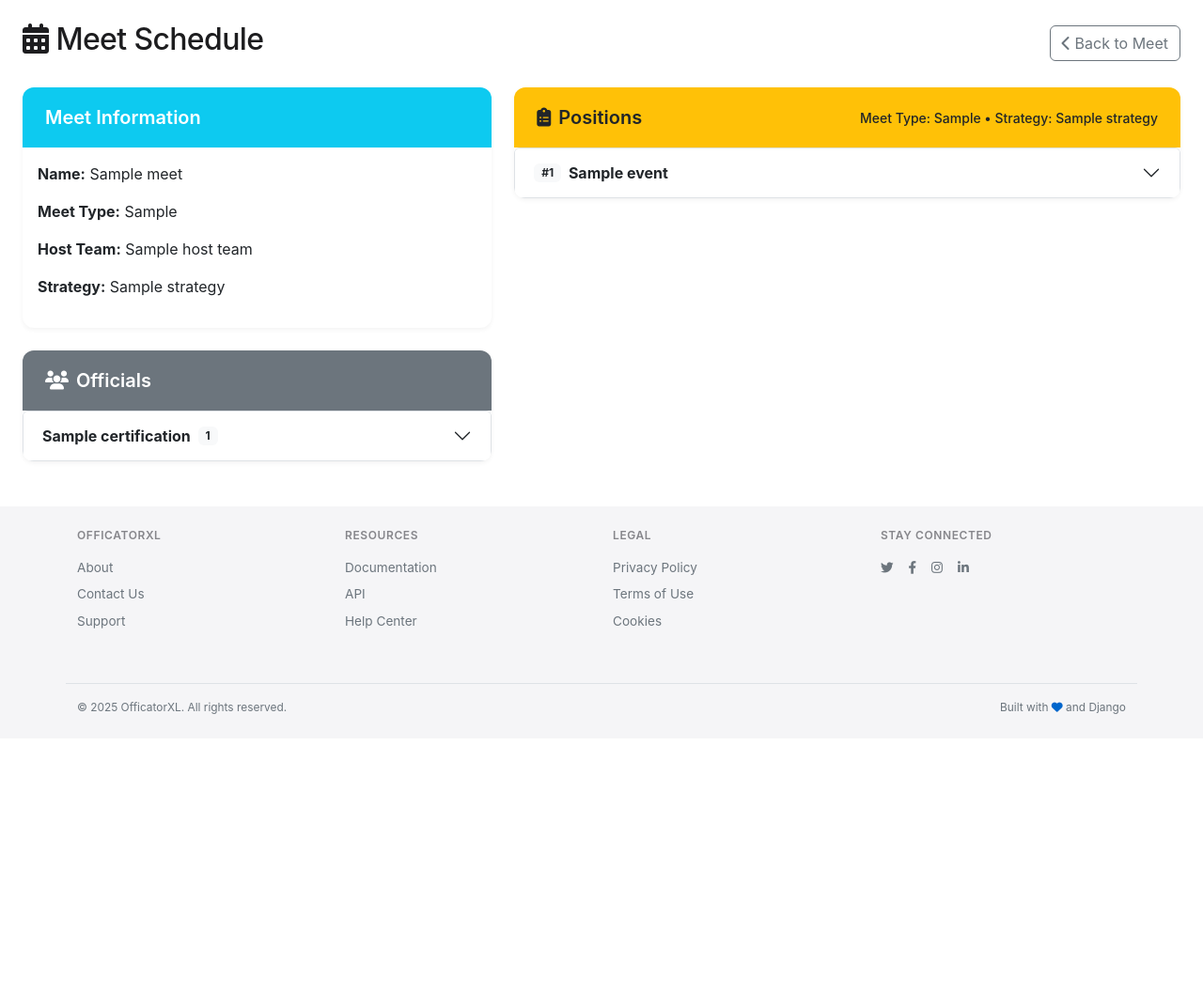
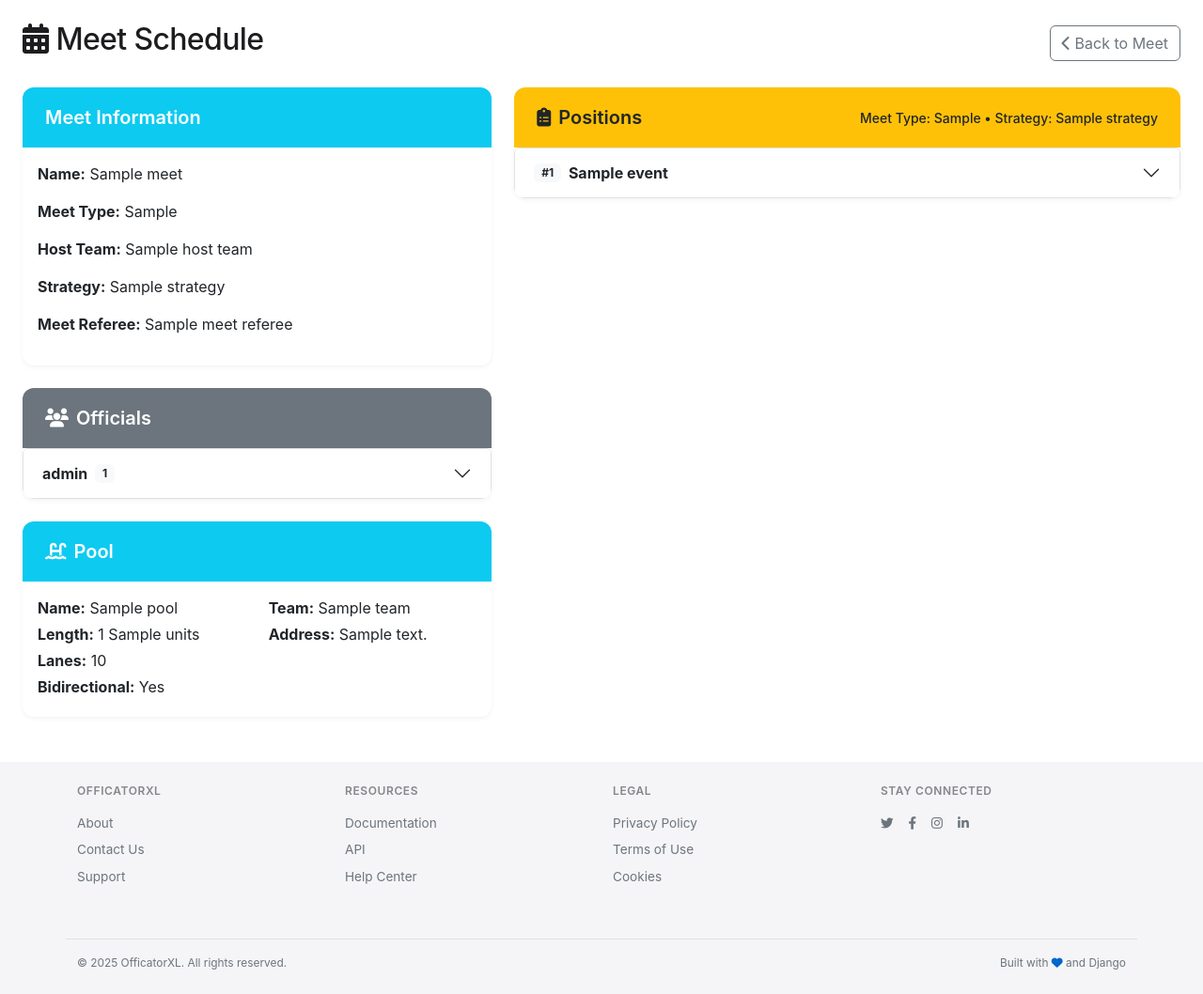
Before and after one commit to macmce/officiatorxl, a Django app: template templates/officials/meet_configure.html in a window 1280 px wide. Shown: the part 62-1120 px from the top of the page at 94% size. Before the commit the page ends 822 px from the top, so only its background shows below. Run offline with Django 5.2, Linux system fonts and the light colour scheme; the template is opened without the code that fills it: most values are stand-ins (such as "Sample title", 1, 10 or a date in 2020).

Commit message:
feat: add meet referee selection and validation before meet configuration

```diff
--- a/templates/officials/meet_configure.html
+++ b/templates/officials/meet_configure.html
@@ -28,6 +28,13 @@
           <p><strong>Meet Type:</strong> {{ meet.get_meet_type_display }}</p>
           <p><strong>Host Team:</strong> {% if meet.host_team %}{{ meet.host_team.name }}{% else %}<span class="text-muted">Not specified</span>{% endif %}</p>
           <p><strong>Strategy:</strong> {{ meet.strategy|default:'-' }}</p>
+          <p><strong>Meet Referee:</strong>
+            {% if meet_referee %}
+              {{ meet_referee.name }}
+            {% else %}
+              <span class="text-muted">Not selected</span>
+            {% endif %}
+          </p>
         </div>
       </div>
 
@@ -38,13 +45,13 @@
         </div>
         <div class="card-body p-0">
           {% if assignments %}
-            {% regroup assignments by official.certification as cert_groups %}
+            {% regroup assignments by role as cert_groups %}
             <div class="accordion" id="officialsByCert">
               {% for group in cert_groups %}
                 <div class="accordion-item">
                   <h2 class="accordion-header" id="cert-heading-{{ forloop.counter }}">
                     <button class="accordion-button collapsed" type="button" data-bs-toggle="collapse" data-bs-target="#cert-collapse-{{ forloop.counter }}" aria-expanded="false" aria-controls="cert-collapse-{{ forloop.counter }}">
-                      <strong>{{ group.grouper.name }}</strong>
+                      <strong>{{ group.grouper|default:"(Unspecified Role)" }}</strong>
                       <span class="ms-2 badge bg-light text-dark">{{ group.list|length }}</span>
                     </button>
                   </h2>
@@ -55,11 +62,19 @@
                           <li class="list-group-item d-flex justify-content-between align-items-center">
                             <span>{{ a.official.name }}</span>
                             <span class="small">
-                              {% if a.confirmed %}
-                                <span class="badge bg-success">Confirmed</span>
-                              {% else %}
-                                <span class="badge bg-warning text-dark">Unconfirmed</span>
-                              {% endif %}
+                              {% with p=a.official.proficiency %}
+                                {% if p == 'Expert' %}
+                                  <span class="badge bg-dark">{{ p }}</span>
+                                {% elif p == 'Advanced' %}
+                                  <span class="badge bg-primary">{{ p }}</span>
+                                {% elif p == 'Intermediate' %}
+                                  <span class="badge bg-info text-dark">{{ p }}</span>
+                                {% elif p == 'Beginner' %}
+                                  <span class="badge bg-secondary">{{ p }}</span>
+                                {% else %}
+                                  <span class="badge bg-light text-dark">{{ p|default:'Proficiency N/A' }}</span>
+                                {% endif %}
+                              {% endwith %}
                             </span>
                           </li>
                         {% endfor %}
@@ -73,6 +88,37 @@
             <div class="p-3">
               <div class="alert alert-info mb-0">No officials assigned yet.</div>
             </div>
+          {% endif %}
+        </div>
+      </div>
+
+      <!-- Pool -->
+      <div class="card mt-4">
+        <div class="card-header bg-info text-white">
+          <h5 class="mb-0"><i class="fas fa-swimming-pool me-2"></i>Pool</h5>
+        </div>
+        <div class="card-body">
+          {% if meet.pool %}
+            <div class="row">
+              <div class="col-12 col-md-6">
+                <p class="mb-1"><strong>Name:</strong> {{ meet.pool.name }}</p>
+                <p class="mb-1"><strong>Length:</strong> {{ meet.pool.length }} {{ meet.pool.units }}</p>
+                <p class="mb-1"><strong>Lanes:</strong> {{ meet.pool.lanes }}</p>
+                <p class="mb-1"><strong>Bidirectional:</strong> {% if meet.pool.bidirectional %}Yes{% else %}No{% endif %}</p>
+              </div>
+              <div class="col-12 col-md-6">
+                <p class="mb-1"><strong>Team:</strong> {{ meet.pool.team.name }}</p>
+                <p class="mb-1"><strong>Address:</strong>
+                  {% if meet.pool.address %}
+                    {{ meet.pool.address }}
+                  {% else %}
+                    <span class="text-muted">Not specified</span>
+                  {% endif %}
+                </p>
+              </div>
+            </div>
+          {% else %}
+            <div class="alert alert-warning mb-0">No pool selected for this meet.</div>
           {% endif %}
         </div>
       </div>
```
Also changed, not shown: officials/views_meets.py (+66 -3 lines), templates/officials/meet_detail.html (+29 -4 lines).
